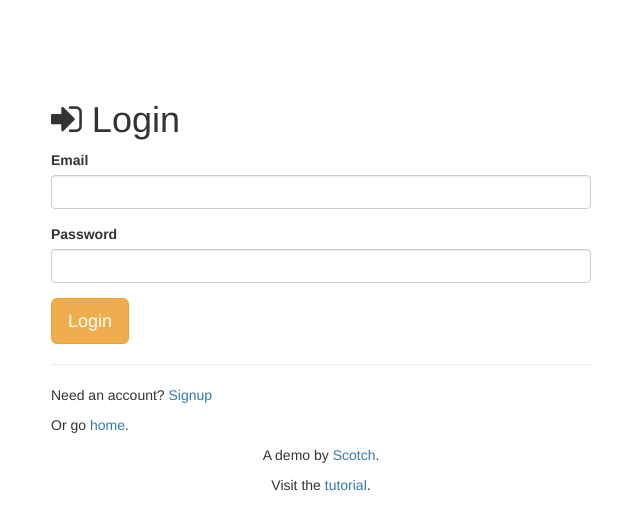
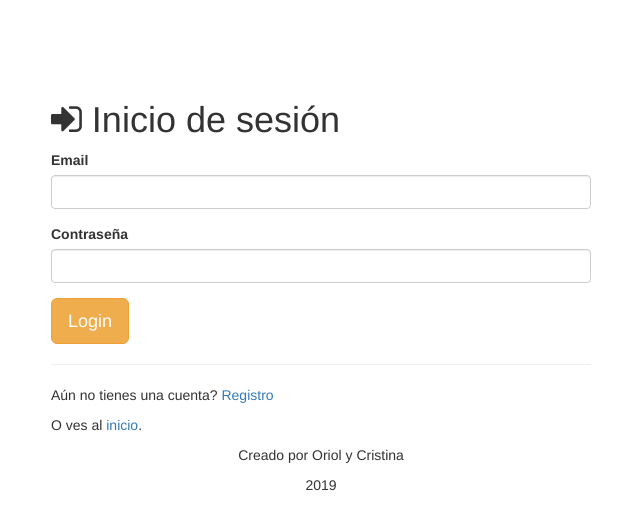
Before and after one commit to a16criferart/lobo, a Node project: template views/login.ejs in a window 1280 px wide. Shown: the top 530 px of the page, without its empty margins (319-959 px from the left). Run offline with Node 20 templates, Linux system fonts and the light colour scheme; the template is opened without the code that fills it, so the values that code supplies are empty; some libraries are stand-ins or nearby versions.

Commit message:
Modificación de algunos archivos de prueba del layout y CODIGO PARA CARGAR JS desde node

```diff
--- a/app/routes.js
+++ b/app/routes.js
@@ -18,6 +18,7 @@ module.exports = function(app, passport) {
         res.render('jugar.ejs', {
             user : req.user
         });
+        res.sendFile(__dirname + '/js/jugar.js');
     });
     // LOGOUT ==============================
     app.get('/logout', function(req, res) {
--- a/config/passport.js
+++ b/config/passport.js
@@ -115,7 +115,7 @@ module.exports = function(passport) {
                                 return done(null, newUser);
                             });
                           }
-                        }
+
                       });
                     }
 
--- /dev/null
+++ b/public/js/jugar.js
@@ -0,0 +1 @@
+console.log("Hola");
--- a/server.js
+++ b/server.js
@@ -15,6 +15,10 @@ var bodyParser   = require('body-parser');
 var session      = require('express-session');
 
 var configDB = require('./config/database.js');
+
+//definir archivos
+var path = require("path");
+app.use('/js', express.static(__dirname + '/public/js'));
 
 // configuration ===============================================================
 mongoose.connect(configDB.url); // connect to our database
--- a/views/connect-local.ejs
+++ b/views/connect-local.ejs
@@ -1,7 +1,7 @@
 <!doctype html>
 <html>
 <head>
-    <title>Node Authentication</title>
+  <title>Werewolfs vs Village</title>
     <link rel="stylesheet" href="//netdna.bootstrapcdn.com/bootstrap/3.0.2/css/bootstrap.min.css">
     <link rel="stylesheet" href="//netdna.bootstrapcdn.com/font-awesome/4.0.3/css/font-awesome.min.css">
     <style>
--- a/views/index.ejs
+++ b/views/index.ejs
@@ -1,7 +1,7 @@
 <!doctype html>
 <html>
 <head>
-    <title>Node Authentication</title>
+    <title>Werewolfs vs Village</title>
     <link rel="stylesheet" href="//netdna.bootstrapcdn.com/bootstrap/3.0.2/css/bootstrap.min.css">
     <link rel="stylesheet" href="//netdna.bootstrapcdn.com/font-awesome/4.0.3/css/font-awesome.min.css">
     <style>
--- a/views/login.ejs
+++ b/views/login.ejs
@@ -1,7 +1,7 @@
 <!doctype html>
 <html>
 <head>
-    <title>Node Authentication</title>
+  <title>Werewolfs vs Village</title>
     <link rel="stylesheet" href="//netdna.bootstrapcdn.com/bootstrap/3.0.2/css/bootstrap.min.css">
     <link rel="stylesheet" href="//netdna.bootstrapcdn.com/font-awesome/4.0.3/css/font-awesome.min.css">
     <style>
@@ -12,7 +12,7 @@
 <div class="container">
 <div class="col-sm-6 col-sm-offset-3">
 
-    <h1><span class="fa fa-sign-in"></span> Login</h1>
+    <h1><span class="fa fa-sign-in"></span> Inicio de sesión</h1>
 
     <% if (message.length > 0) { %>
         <div class="alert alert-danger"><%= message %></div>
@@ -25,7 +25,7 @@
             <input type="text" class="form-control" name="email">
         </div>
         <div class="form-group">
-            <label>Password</label>
+            <label>Contraseña</label>
             <input type="password" class="form-control" name="password">
         </div>
 
@@ -34,12 +34,12 @@
 
     <hr>
 
-    <p>Need an account? <a href="/signup">Signup</a></p>
-    <p>Or go <a href="/">home</a>.</p>
+    <p>Aún no tienes una cuenta? <a href="/signup">Registro</a></p>
+    <p>O ves al  <a href="/">inicio</a>.</p>
 
     <div class="text-center">
-        <p>A demo by <a href="http://scotch.io">Scotch</a>.</p>
-        <p>Visit the <a href="http://scotch.io/tutorials/javascript/easy-node-authentication-setup-and-local">tutorial</a>.</p>
+        <p>Creado por Oriol y Cristina</p>
+        <p>2019</p>
     </div>
 
 </div>
--- a/views/perfil.ejs
+++ b/views/perfil.ejs
@@ -12,7 +12,8 @@
 <div class="container">
 
     <div class="page-header text-center">
-        <h1><span class="fa fa-anchor"></span> Profile Page</h1>
+        <h1><span class="fa fa-anchor"></span> Perfil</h1>
+        <a href="/jugar" class="btn btn-default btn-sm">Jugar</a>
         <a href="/logout" class="btn btn-default btn-sm">Logout</a>
     </div>
 
--- a/views/signup.ejs
+++ b/views/signup.ejs
@@ -29,7 +29,7 @@
             <input type="text" class="form-control" name="usuario">
         </div>
         <div class="form-group">
-            <label>Password</label>
+            <label>Contraseña</label>
             <input type="password" class="form-control" name="password">
         </div>
 
@@ -42,8 +42,8 @@
     <p>O ves al  <a href="/">inicio</a>.</p>
 
     <div class="text-center">
-        <p>Soy un footer.</p>
-        <p>:)</p>
+        <p>Creado por Oriol y Cristina</p>
+        <p>2019</p>
     </div>
 
 </div>
```
Also changed, not shown: views/jugar.ejs (+29 -1 lines).
